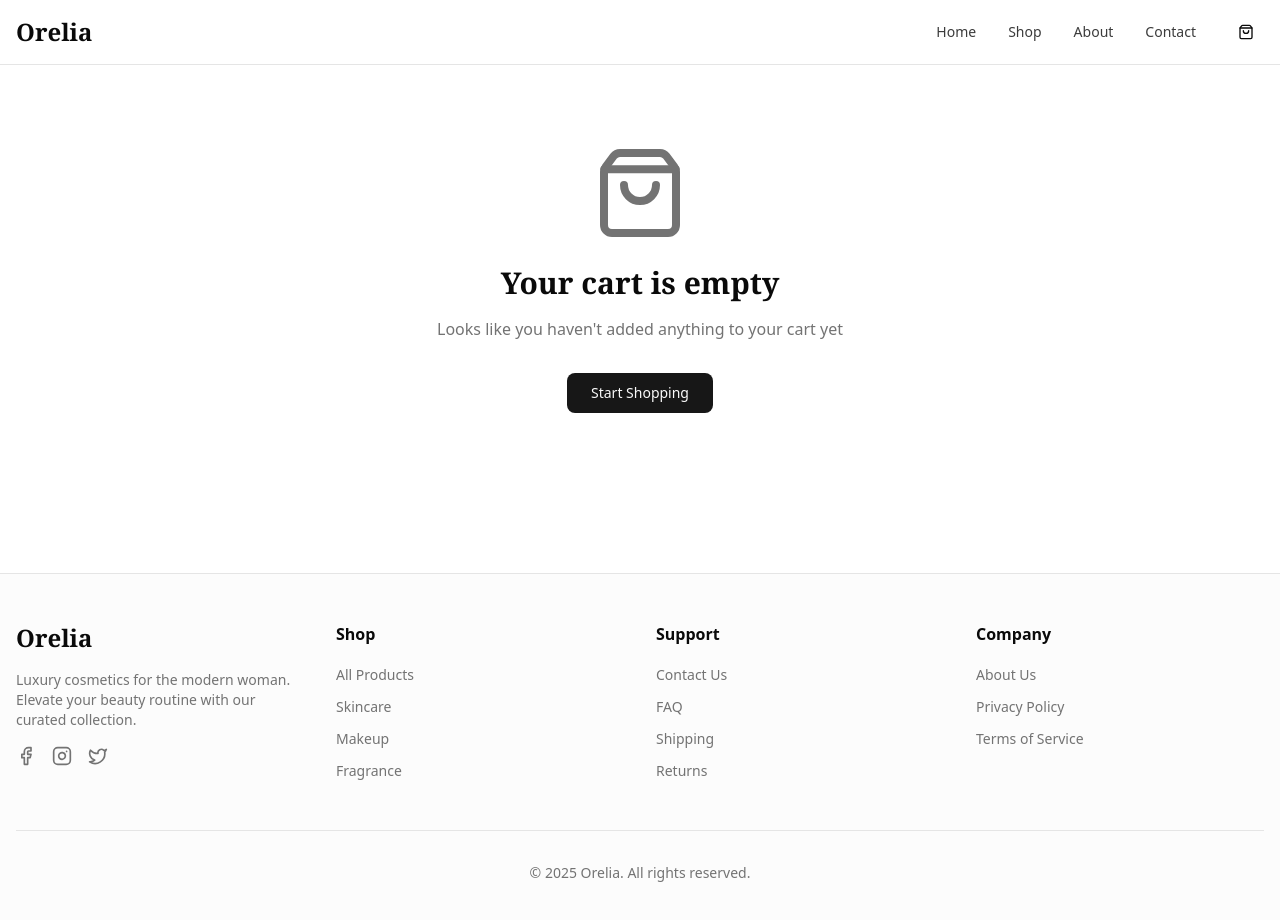
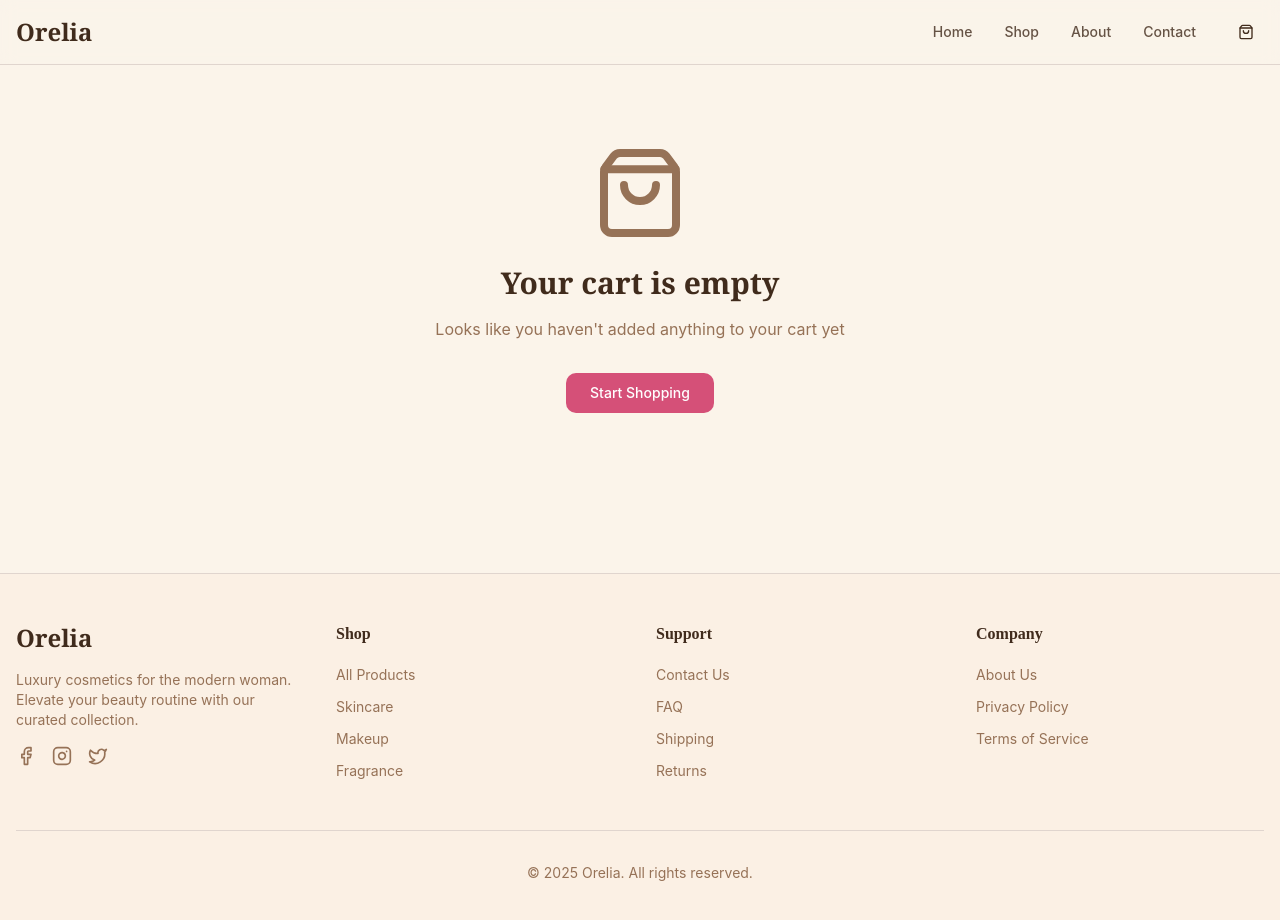
Before and after one commit to Mishrashubham10/orelia, a Next.js app: page /cart in a window 1280 px wide. Shown: the top 920 px of the page. Built offline with nearby package versions, Linux system fonts and the light colour scheme.

Commit message:
design improved

```diff
--- a/app/contact/page.tsx
+++ b/app/contact/page.tsx
@@ -1,4 +1,4 @@
-"use client";
+'use client';
 
 import { Mail, Phone, MapPin } from 'lucide-react';
 import { Button } from '@/components/ui/button';
@@ -19,8 +19,8 @@ const Contact = () => {
             Get in Touch
           </h1>
           <p className="text-lg text-muted-foreground max-w-2xl mx-auto">
-            Have a question? We&apos;d love to hear from you. Send us a message and
-            we&apos;ll respond as soon as possible.
+            Have a question? We&apos;d love to hear from you. Send us a message
+            and we&apos;ll respond as soon as possible.
           </p>
         </div>
 
@@ -28,15 +28,15 @@ const Contact = () => {
           {/* Contact Info */}
           <div className="space-y-6">
             <Card>
-              <CardContent className="p-6 space-y-4">
+              <CardContent className="p-2 space-y-4">
                 <div className="flex items-start gap-4">
                   <div className="w-10 h-10 rounded-full bg-primary/10 flex items-center justify-center shrink-0">
                     <Mail className="h-5 w-5 text-primary" />
                   </div>
                   <div>
                     <h3 className="font-semibold mb-1">Email</h3>
-                    <p className="text-sm text-muted-foreground">
-                      hello@orelia.com
+                    <p className="text-xs text-muted-foreground wrap-break-word max-w-full">
+                      oreliacosmeticswholesalepvtltd@gmail.com
                     </p>
                   </div>
                 </div>
--- a/app/globals.css
+++ b/app/globals.css
@@ -1,122 +1,168 @@
-@import "tailwindcss";
-@import "tw-animate-css";
+@import 'tailwindcss';
+@import 'tw-animate-css';
 
 @custom-variant dark (&:is(.dark *));
 
 @theme inline {
   --color-background: var(--background);
   --color-foreground: var(--foreground);
-  --font-sans: var(--font-geist-sans);
-  --font-mono: var(--font-geist-mono);
-  --color-sidebar-ring: var(--sidebar-ring);
-  --color-sidebar-border: var(--sidebar-border);
-  --color-sidebar-accent-foreground: var(--sidebar-accent-foreground);
-  --color-sidebar-accent: var(--sidebar-accent);
-  --color-sidebar-primary-foreground: var(--sidebar-primary-foreground);
-  --color-sidebar-primary: var(--sidebar-primary);
-  --color-sidebar-foreground: var(--sidebar-foreground);
-  --color-sidebar: var(--sidebar);
-  --color-chart-5: var(--chart-5);
-  --color-chart-4: var(--chart-4);
-  --color-chart-3: var(--chart-3);
-  --color-chart-2: var(--chart-2);
-  --color-chart-1: var(--chart-1);
+
+  --color-card: var(--card);
+  --color-card-foreground: var(--card-foreground);
+
+  --color-popover: var(--popover);
+  --color-popover-foreground: var(--popover-foreground);
+
+  --color-primary: var(--primary);
+  --color-primary-foreground: var(--primary-foreground);
+
+  --color-secondary: var(--secondary);
+  --color-secondary-foreground: var(--secondary-foreground);
+
+  --color-muted: var(--muted);
+  --color-muted-foreground: var(--muted-foreground);
+
+  --color-accent: var(--accent);
+  --color-accent-foreground: var(--accent-foreground);
+
+  --color-destructive: var(--destructive);
+
+  --color-border: var(--border);
+  --color-input: var(--input);
   --color-ring: var(--ring);
-  --color-input: var(--input);
-  --color-border: var(--border);
-  --color-destructive: var(--destructive);
-  --color-accent-foreground: var(--accent-foreground);
-  --color-accent: var(--accent);
-  --color-muted-foreground: var(--muted-foreground);
-  --color-muted: var(--muted);
-  --color-secondary-foreground: var(--secondary-foreground);
-  --color-secondary: var(--secondary);
-  --color-primary-foreground: var(--primary-foreground);
-  --color-primary: var(--primary);
-  --color-popover-foreground: var(--popover-foreground);
-  --color-popover: var(--popover);
-  --color-card-foreground: var(--card-foreground);
-  --color-card: var(--card);
+
   --radius-sm: calc(var(--radius) - 4px);
   --radius-md: calc(var(--radius) - 2px);
   --radius-lg: var(--radius);
   --radius-xl: calc(var(--radius) + 4px);
 }
 
+/* ---------------------------------------------------
+   ROOT — Converted from your original HSL palette
+--------------------------------------------------- */
 :root {
-  --radius: 0.625rem;
-  --background: oklch(1 0 0);
-  --foreground: oklch(0.145 0 0);
+  --radius: 0.75rem;
+
+  --background: oklch(0.97 0.015 77);
+  --foreground: oklch(0.31 0.04 57);
+
   --card: oklch(1 0 0);
-  --card-foreground: oklch(0.145 0 0);
+  --card-foreground: oklch(0.31 0.04 57);
+
   --popover: oklch(1 0 0);
-  --popover-foreground: oklch(0.145 0 0);
-  --primary: oklch(0.205 0 0);
-  --primary-foreground: oklch(0.985 0 0);
-  --secondary: oklch(0.97 0 0);
-  --secondary-foreground: oklch(0.205 0 0);
-  --muted: oklch(0.97 0 0);
-  --muted-foreground: oklch(0.556 0 0);
-  --accent: oklch(0.97 0 0);
-  --accent-foreground: oklch(0.205 0 0);
-  --destructive: oklch(0.577 0.245 27.325);
-  --border: oklch(0.922 0 0);
-  --input: oklch(0.922 0 0);
-  --ring: oklch(0.708 0 0);
-  --chart-1: oklch(0.646 0.222 41.116);
-  --chart-2: oklch(0.6 0.118 184.704);
-  --chart-3: oklch(0.398 0.07 227.392);
-  --chart-4: oklch(0.828 0.189 84.429);
-  --chart-5: oklch(0.769 0.188 70.08);
-  --sidebar: oklch(0.985 0 0);
-  --sidebar-foreground: oklch(0.145 0 0);
-  --sidebar-primary: oklch(0.205 0 0);
-  --sidebar-primary-foreground: oklch(0.985 0 0);
-  --sidebar-accent: oklch(0.97 0 0);
-  --sidebar-accent-foreground: oklch(0.205 0 0);
-  --sidebar-border: oklch(0.922 0 0);
-  --sidebar-ring: oklch(0.708 0 0);
+  --popover-foreground: oklch(0.31 0.04 57);
+
+  --primary: oklch(0.62 0.17 5);
+  --primary-foreground: oklch(1 0 0);
+
+  --secondary: oklch(0.93 0.03 57);
+  --secondary-foreground: oklch(0.31 0.04 57);
+
+  --muted: oklch(0.95 0.015 57);
+  --muted-foreground: oklch(0.58 0.06 57);
+
+  --accent: oklch(0.82 0.12 80);
+  --accent-foreground: oklch(0.31 0.04 57);
+
+  --destructive: oklch(0.65 0.22 29);
+
+  --border: oklch(0.88 0.015 57);
+  --input: oklch(0.88 0.015 57);
+  --ring: oklch(0.62 0.17 5);
+
+  /* Extra brand tones */
+  --rose-gold: oklch(0.78 0.17 40);
+  --rose-gold-dark: oklch(0.63 0.17 40);
+  --peach: oklch(0.9 0.18 70);
+  --cream: oklch(0.97 0.02 80);
+  --warm-gray: oklch(0.45 0.03 57);
+
+  /* Gradients remain HSL for smoother transitions */
+  --gradient-primary: linear-gradient(
+    135deg,
+    hsl(340 75% 55%) 0%,
+    hsl(15 75% 70%) 100%
+  );
+  --gradient-hero: linear-gradient(
+    180deg,
+    hsl(30 40% 98%) 0%,
+    hsl(35 40% 96%) 100%
+  );
+
+  --transition-smooth: all 0.3s cubic-bezier(0.4, 0, 0.2, 1);
 }
 
+/* ---------------------------------------------------
+   DARK MODE (converted from your HSL)
+--------------------------------------------------- */
 .dark {
-  --background: oklch(0.145 0 0);
-  --foreground: oklch(0.985 0 0);
-  --card: oklch(0.205 0 0);
-  --card-foreground: oklch(0.985 0 0);
-  --popover: oklch(0.205 0 0);
-  --popover-foreground: oklch(0.985 0 0);
-  --primary: oklch(0.922 0 0);
-  --primary-foreground: oklch(0.205 0 0);
-  --secondary: oklch(0.269 0 0);
-  --secondary-foreground: oklch(0.985 0 0);
-  --muted: oklch(0.269 0 0);
-  --muted-foreground: oklch(0.708 0 0);
-  --accent: oklch(0.269 0 0);
-  --accent-foreground: oklch(0.985 0 0);
-  --destructive: oklch(0.704 0.191 22.216);
-  --border: oklch(1 0 0 / 10%);
-  --input: oklch(1 0 0 / 15%);
-  --ring: oklch(0.556 0 0);
-  --chart-1: oklch(0.488 0.243 264.376);
-  --chart-2: oklch(0.696 0.17 162.48);
-  --chart-3: oklch(0.769 0.188 70.08);
-  --chart-4: oklch(0.627 0.265 303.9);
-  --chart-5: oklch(0.645 0.246 16.439);
-  --sidebar: oklch(0.205 0 0);
-  --sidebar-foreground: oklch(0.985 0 0);
-  --sidebar-primary: oklch(0.488 0.243 264.376);
-  --sidebar-primary-foreground: oklch(0.985 0 0);
-  --sidebar-accent: oklch(0.269 0 0);
-  --sidebar-accent-foreground: oklch(0.985 0 0);
-  --sidebar-border: oklch(1 0 0 / 10%);
-  --sidebar-ring: oklch(0.556 0 0);
+  --background: oklch(0.22 0.015 57);
+  --foreground: oklch(0.97 0.015 80);
+
+  --card: oklch(0.25 0.015 57);
+  --card-foreground: oklch(0.97 0.015 80);
+
+  --popover: oklch(0.25 0.015 57);
+  --popover-foreground: oklch(0.97 0.015 80);
+
+  --primary: oklch(0.62 0.17 5);
+  --primary-foreground: oklch(1 0 0);
+
+  --secondary: oklch(0.28 0.015 57);
+  --secondary-foreground: oklch(0.97 0.015 80);
+
+  --muted: oklch(0.24 0.015 57);
+  --muted-foreground: oklch(0.67 0.03 57);
+
+  --accent: oklch(0.82 0.12 80);
+  --accent-foreground: oklch(1 0 0);
+
+  --destructive: oklch(0.43 0.12 29);
+
+  --border: oklch(0.3 0.015 57);
+  --input: oklch(0.3 0.015 57);
+  --ring: oklch(0.62 0.17 5);
 }
 
+/* ---------------------------------------------------
+   BASE LAYER
+--------------------------------------------------- */
 @layer base {
   * {
-    @apply border-border outline-ring/50;
+    @apply border-border;
   }
+
   body {
-    @apply bg-background text-foreground;
+    @apply bg-background text-foreground font-sans;
+    font-family: 'Inter', sans-serif;
+  }
+
+  h1,
+  h2,
+  h3,
+  h4,
+  h5,
+  h6 {
+    font-family: 'Cormorant', serif;
+    font-weight: 600;
   }
 }
+
+/* ---------------------------------------------------
+   UTILITIES
+--------------------------------------------------- */
+@layer utilities {
+  .gradient-primary {
+    background: var(--gradient-primary);
+  }
+
+  .gradient-hero {
+    background: var(--gradient-hero);
+  }
+
+  .transition-smooth {
+    transition: var(--transition-smooth);
+  }
+}
+
+/* @import url('https://fonts.googleapis.com/css2?family=Cormorant:wght@300;400;500;600;700&family=Inter:wght@300;400;500;600;700&display=swap'); */
--- a/app/layout.tsx
+++ b/app/layout.tsx
@@ -16,8 +16,8 @@ const geistMono = Geist_Mono({
 });
 
 export const metadata: Metadata = {
-  title: 'Create Next App',
-  description: 'Generated by create next app',
+  title: 'Orelia Cosmetics',
+  description: 'Created by Shubham Mishra',
 };
 
 export default function RootLayout({
--- a/app/products/page.tsx
+++ b/app/products/page.tsx
@@ -1,3 +1,5 @@
+"use client";
+
 import ProductsClient from '@/components/ProductsClient';
 import { Suspense } from 'react';
 
--- a/components/ProductsClient.tsx
+++ b/components/ProductsClient.tsx
@@ -75,9 +75,7 @@ const ProductsClient = () => {
         {/* Products Grid */}
         <div className="grid grid-cols-1 gap-6 sm:grid-cols-2 lg:grid-cols-4">
           {filteredProducts.map((product) => (
-            <Link href={`/products/${product.id}`} key={product.id}>
-              <ProductCard key={product.id} product={product} />
-            </Link>
+            <ProductCard key={product.id} product={product} />
           ))}
         </div>
 
```
Also changed, not shown: components/ProductCard.tsx (+21 -33 lines), assets/logo.webp (added).
